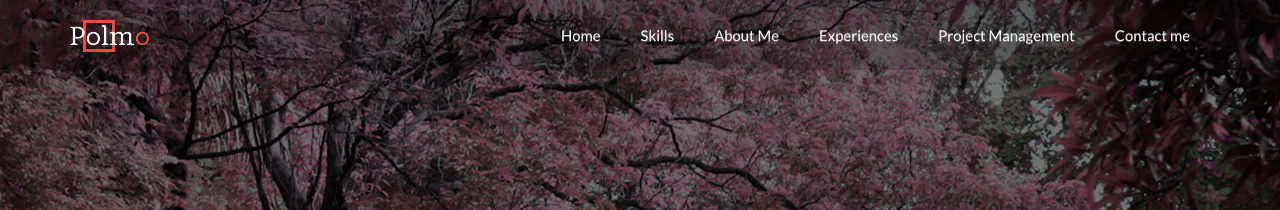
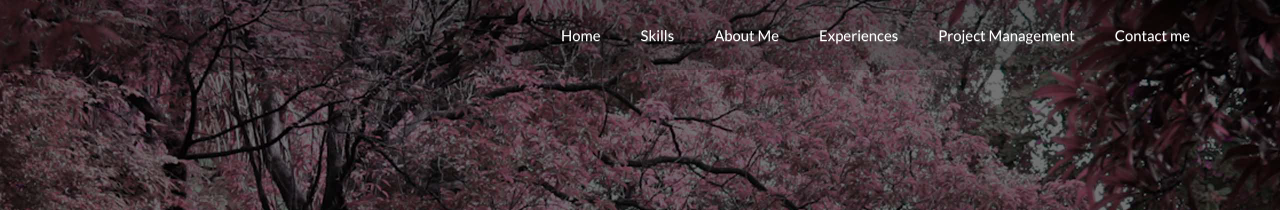
Before and after one commit to esseter/portfolio, a Jekyll site: the page index.html, which Jekyll copies as it is, in a window 1280 px wide. Shown: the top 210 px of the page. Built offline with Jekyll 4.4.1, drawn with Linux system fonts in a browser that asks for light colours; nearby versions of some CDN libraries; some web fonts are replaced.

Commit message:
Deleted logo from header

```diff
--- a/index.html
+++ b/index.html
@@ -43,7 +43,7 @@
         <button type="button" class="navbar-toggle collapsed" data-toggle="collapse" data-target="#main-menu">
           <i class="fa fa-bars"></i>
         </button>
-        <a class="navbar-brand" href="./"><img src="images/logo.png" alt="Site Logo"></a>
+
       </div>
 
       <!-- Collect the nav links, forms, and other content for toggling -->
```
